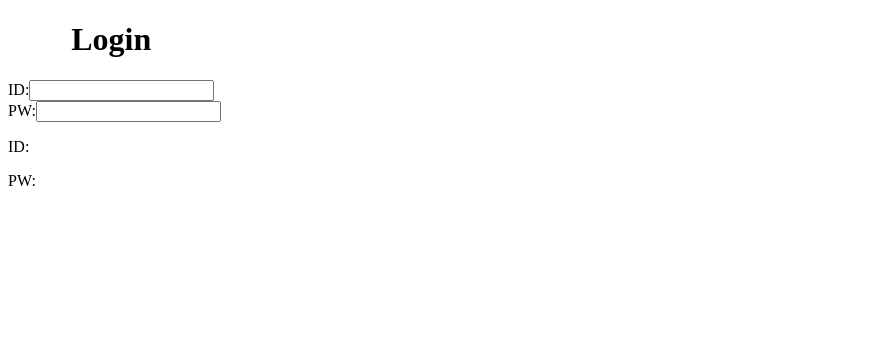
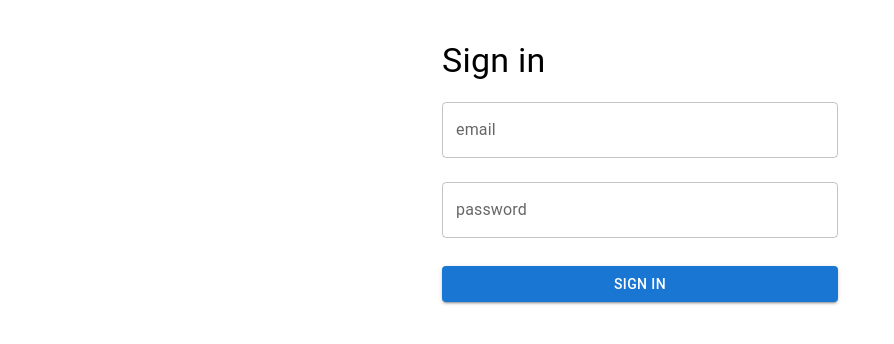
Before and after one commit to katagiri1999/cork-up, a React (Vite) app in the folder react/: page / in a window 1280 px wide. Shown: the top 344 px of the page, without its empty margins (0-894 px from the left). Built offline with nearby package versions, Linux system fonts and the light colour scheme.

Commit message:
update login page

```diff
--- a/react/src/App.jsx
+++ b/react/src/App.jsx
@@ -1,41 +1,89 @@
-import React, { useState } from 'react';
-import "./styles/index.css";
+import { useState, useEffect } from "react";
+import {
+  Box,
+  Button,
+  Container,
+  TextField,
+  Typography,
+  Alert,
+} from "@mui/material";
 
-const login = () => {
-  const [value_id, set_id_value] = useState('');
-  const [value_pw, set_pw_value] = useState('');
+function App() {
+  const [valueEmail, setEmailValue] = useState("");
+  const handleEmailChange = (event) => {
+    setEmailValue(event.target.value);
+  };
 
-  const handle_id_change = (event) => {
-    set_id_value(event.target.value);
+  const [valuePw, setPwValue] = useState("");
+  const handlePwChange = (event) => {
+    setPwValue(event.target.value);
   };
-  const handle_pw_change = (event) => {
-    set_pw_value(event.target.value);
+
+  const onClickSignin = () => {
+    console.log(valueEmail);
+    console.log(valuePw);
+
+    // 疑似的にログインの成否をランダムで決定
+    var random = parseInt(Math.random() * 100);
+    var _error = random % 2 === 0;
+    console.log(_error);
+    setError(_error);
+  };
+
+  const [error, setError] = useState(false);
+  useEffect(() => { }, [error]);
+  function IsError() {
+    if (error) {
+      return (
+        <Alert severity="error">Invalid Email or PW</Alert>
+      );
+    };
   };
 
   return (
-    <div>
-      <title>Login</title>
-      <h1 id="Pagetitle">Login</h1>
+    <Container maxWidth="xs">
+      <title>Sign in</title>
+      <Box
+        sx={{ marginTop: 5 }}
+      >
+        <Typography component="h1" variant="h4">
+          Sign in
+        </Typography>
 
-      <label>
-        ID:
-        <input
-          type="text"
-          value={value_id}
-          onChange={handle_id_change}
-        />
-        <br/>
-        PW:
-        <input
-          type="text"
-          value={value_pw}
-          onChange={handle_pw_change}
-        />
-      </label>
-      <p>ID: {value_id}</p>
-      <p>PW: {value_pw}</p>
-    </div>
+        <Box component="form" noValidate sx={{ marginTop: "1%" }}>
+          <TextField
+            value={valueEmail}
+            onChange={handleEmailChange}
+            margin="normal"
+            fullWidth
+            label="email"
+          />
+
+          <TextField
+            value={valuePw}
+            onChange={handlePwChange}
+            margin="normal"
+            fullWidth
+            label="password"
+            type="password"
+            autoComplete="current-password"
+          />
+
+          <Button
+            onClick={onClickSignin}
+            fullWidth
+            variant="contained"
+            sx={{ marginTop: "5%", marginBottom: "2%" }}
+          >
+            Sign In
+          </Button>
+        </Box>
+      </Box>
+
+      <IsError />
+
+    </Container>
   );
 };
 
-export default login;
+export default App;
```
